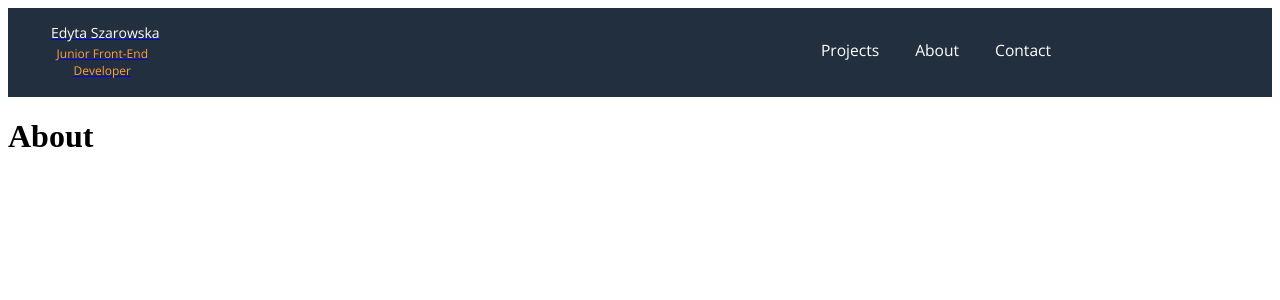
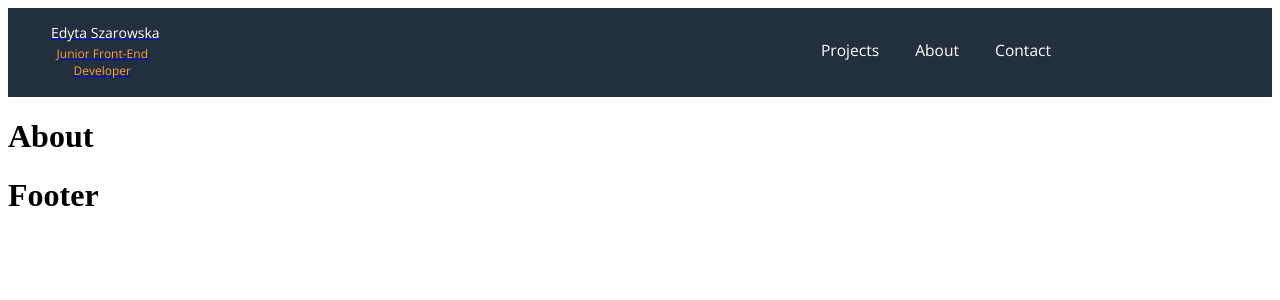
Before and after one commit to Edyta2801/my-portfolio, a React (Create React App) app: page /about in a window 1280 px wide. Shown: the top 300 px of the page. Built offline with nearby package versions, Linux system fonts and the light colour scheme; a web font is replaced by a local one.

Commit message:
add Footer component

```diff
--- a/src/App.js
+++ b/src/App.js
@@ -5,6 +5,7 @@
 import Projects from './components/pages/Projects';
 import Contact from './components/pages/Contact';
 import About from './components/pages/About';
+import Footer from './components/Footer';
 import './components/styles/App.scss';
 
 class App extends React.Component {
@@ -18,6 +19,7 @@
           <Route exact path="/contact" component={Contact} />
           <Route exact path="/about" component={About} />
         </Switch>
+        <Footer />
       </main>
     )
   }
--- /dev/null
+++ b/src/components/Footer.js
@@ -0,0 +1,3 @@
+import React from 'react';
+
+export default () => <h1>Footer</h1>
```
